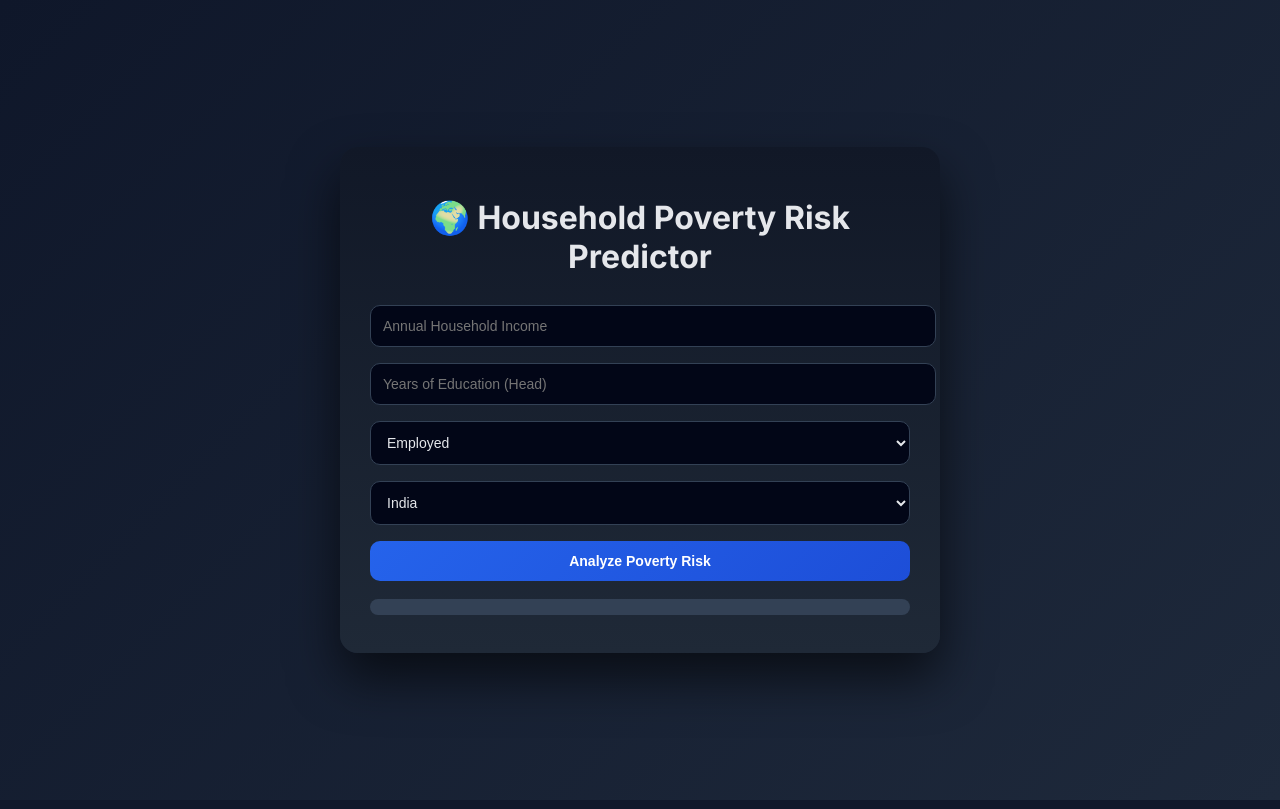
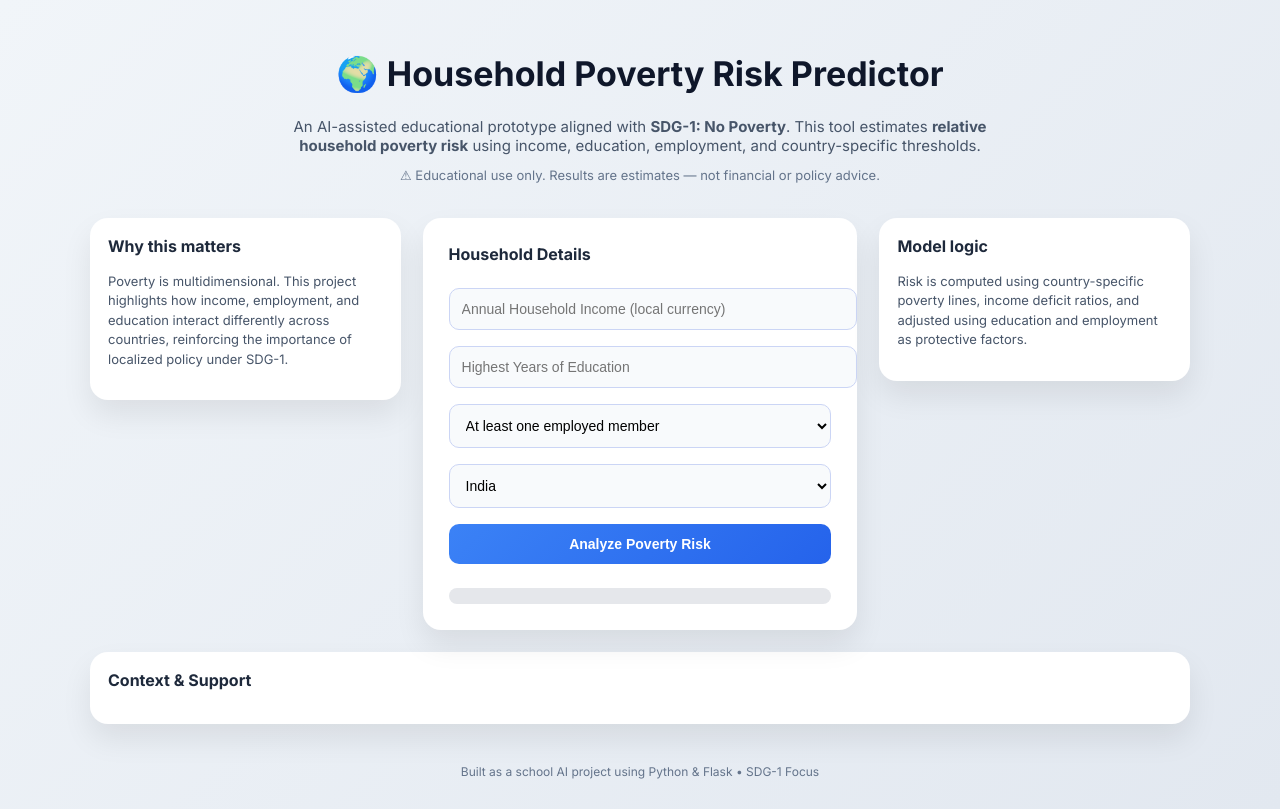
Before and after one commit to Github-of-dp/SDG_Poverty_App, a Flask app: page / in a window 1280 px wide. Run offline with Flask 3, Linux system fonts and the light colour scheme.

Commit message:
Update index.html

```diff
--- a/templates/index.html
+++ b/templates/index.html
@@ -1,34 +1,81 @@
 <!DOCTYPE html>
-<html>
+<html lang="en">
 <head>
     <title>Household Poverty Risk Predictor</title>
 
+    <!-- Google Font -->
     <link href="https://fonts.googleapis.com/css2?family=Inter:wght@400;500;600;700&display=swap" rel="stylesheet">
 
     <style>
         body {
             font-family: 'Inter', sans-serif;
-            background: linear-gradient(135deg, #0f172a, #1e293b);
+            background: linear-gradient(135deg, #f1f5f9, #e2e8f0);
             min-height: 100vh;
-            display: flex;
-            align-items: center;
-            justify-content: center;
             margin: 0;
-            color: #e5e7eb;
+            color: #0f172a;
         }
 
-        .box {
-            background: linear-gradient(180deg, #111827, #1f2937);
-            padding: 30px;
-            width: 100%;
-            max-width: 540px;
-            border-radius: 18px;
-            box-shadow: 0 25px 50px rgba(0,0,0,0.6);
+        .container {
+            max-width: 1100px;
+            margin: auto;
+            padding: 30px 20px;
         }
 
-        h1 {
+        /* ---------- INTRO SECTION ---------- */
+        .intro {
             text-align: center;
+            margin-bottom: 35px;
+        }
+
+        .intro h1 {
+            font-size: 34px;
             font-weight: 700;
+        }
+
+        .intro p {
+            font-size: 15px;
+            max-width: 750px;
+            margin: 12px auto;
+            color: #475569;
+        }
+
+        .disclaimer {
+            font-size: 13px;
+            color: #64748b;
+            margin-top: 10px;
+        }
+
+        /* ---------- MAIN GRID ---------- */
+        .grid {
+            display: grid;
+            grid-template-columns: 1fr 1.4fr 1fr;
+            gap: 22px;
+            align-items: start;
+        }
+
+        /* ---------- CARDS ---------- */
+        .card {
+            background: white;
+            padding: 18px;
+            border-radius: 18px;
+            box-shadow: 0 15px 30px rgba(0,0,0,0.08);
+        }
+
+        .card h3 {
+            margin-top: 0;
+            font-size: 16px;
+            color: #1e293b;
+        }
+
+        .card p {
+            font-size: 13px;
+            color: #475569;
+            line-height: 1.5;
+        }
+
+        /* ---------- INPUT CARD ---------- */
+        .input-card {
+            padding: 26px;
         }
 
         input, select, button {
@@ -36,26 +83,38 @@
             padding: 12px;
             margin: 8px 0;
             border-radius: 10px;
-            border: none;
             font-size: 14px;
+            border: 1px solid #cbd5f5;
         }
 
         input, select {
-            background: #020617;
-            color: #e5e7eb;
-            border: 1px solid #334155;
+            background: #f8fafc;
         }
 
         button {
-            background: linear-gradient(135deg, #2563eb, #1d4ed8);
+            background: linear-gradient(135deg, #3b82f6, #2563eb);
             color: white;
+            border: none;
             font-weight: 600;
             cursor: pointer;
+            transition: transform 0.2s ease, box-shadow 0.2s ease;
+        }
+
+        button:hover {
+            transform: translateY(-2px);
+            box-shadow: 0 8px 20px rgba(37,99,235,0.35);
+        }
+
+        /* ---------- RESULT ---------- */
+        .result {
+            margin-top: 16px;
+            font-size: 16px;
+            font-weight: 600;
         }
 
         .bar {
             height: 16px;
-            background: #334155;
+            background: #e5e7eb;
             border-radius: 999px;
             margin-top: 10px;
             overflow: hidden;
@@ -65,29 +124,68 @@
             height: 100%;
             width: 0%;
             border-radius: 999px;
-            transition: width 0.6s ease;
+            transition: width 0.6s ease, background 0.4s ease;
         }
 
-        .info {
+        /* ---------- INFO CARD ---------- */
+        .info-text {
+            font-size: 13px;
             margin-top: 8px;
-            font-size: 13px;
+            color: #334155;
         }
+
+        /* ---------- FOOTER ---------- */
+        footer {
+            text-align: center;
+            margin-top: 40px;
+            font-size: 12px;
+            color: #64748b;
+        }
+
     </style>
 </head>
 
 <body>
 
-<div class="box">
+<div class="container">
+
+    <!-- INTRO -->
+    <div class="intro">
         <h1>🌍 Household Poverty Risk Predictor</h1>
+        <p>
+            An AI-assisted educational prototype aligned with <b>SDG-1: No Poverty</b>.
+            This tool estimates <b>relative household poverty risk</b> using income,
+            education, employment, and country-specific thresholds.
+        </p>
+        <div class="disclaimer">
+            ⚠ Educational use only. Results are estimates — not financial or policy advice.
+        </div>
+    </div>
 
-    <!-- 🔒 ACTION BLOCKED -->
+    <!-- MAIN GRID -->
+    <div class="grid">
+
+        <!-- LEFT CARD -->
+        <div class="card">
+            <h3>Why this matters</h3>
+            <p>
+                Poverty is multidimensional. This project highlights how income,
+                employment, and education interact differently across countries,
+                reinforcing the importance of localized policy under SDG-1.
+            </p>
+        </div>
+
+        <!-- CENTER INPUT CARD -->
+        <div class="card input-card">
+            <h3>Household Details</h3>
+
             <form id="form" action="javascript:void(0);">
-        <input type="number" name="income" placeholder="Annual Household Income" required>
-        <input type="number" name="education" placeholder="Years of Education (Head)" required>
+                <input type="number" name="income" placeholder="Annual Household Income (local currency)" required>
+                <input type="number" name="education" placeholder="Highest Years of Education" required>
 
                 <select name="employment">
-            <option value="1">Employed</option>
-            <option value="0">Unemployed</option>
+                    <option value="1">At least one employed member</option>
+                    <option value="0">No employed members</option>
                 </select>
 
                 <select name="country">
@@ -99,23 +197,43 @@
                     <option>Brazil</option>
                 </select>
 
-        <!-- 🔒 TYPE EXPLICIT -->
                 <button type="submit">Analyze Poverty Risk</button>
             </form>
 
-    <div id="result"></div>
+            <div id="result" class="result"></div>
 
             <div class="bar">
                 <div id="fill" class="fill"></div>
             </div>
+        </div>
 
-    <div id="comparison" class="info"></div>
-    <div id="help" class="info"></div>
+        <!-- RIGHT CARD -->
+        <div class="card">
+            <h3>Model logic</h3>
+            <p>
+                Risk is computed using country-specific poverty lines, income deficit ratios,
+                and adjusted using education and employment as protective factors.
+            </p>
+        </div>
+
+    </div>
+
+    <!-- RESULT INFO CARD -->
+    <div class="card" style="margin-top:22px;">
+        <h3>Context & Support</h3>
+        <div id="comparison" class="info-text"></div>
+        <div id="help" class="info-text"></div>
+    </div>
+
+    <footer>
+        Built as a school AI project using Python & Flask • SDG-1 Focus
+    </footer>
+
 </div>
 
 <script>
 document.getElementById("form").addEventListener("submit", async function(e) {
-    e.preventDefault(); // 🚫 HARD STOP REFRESH
+    e.preventDefault();
 
     const res = await fetch("/predict", {
         method: "POST",
@@ -132,10 +250,10 @@ document.getElementById("form").addEventListener("submit", async function(e) {
     fill.style.background = data.color;
 
     document.getElementById("comparison").innerText =
-        "🌐 " + data.comparison;
+        "🌐 Global comparison: " + data.comparison;
 
     document.getElementById("help").innerText =
-        "🤝 " + data.help;
+        "🤝 Suggested support: " + data.help;
 });
 </script>
 
```
Lines whose indentation alone changed are shown as unchanged.
